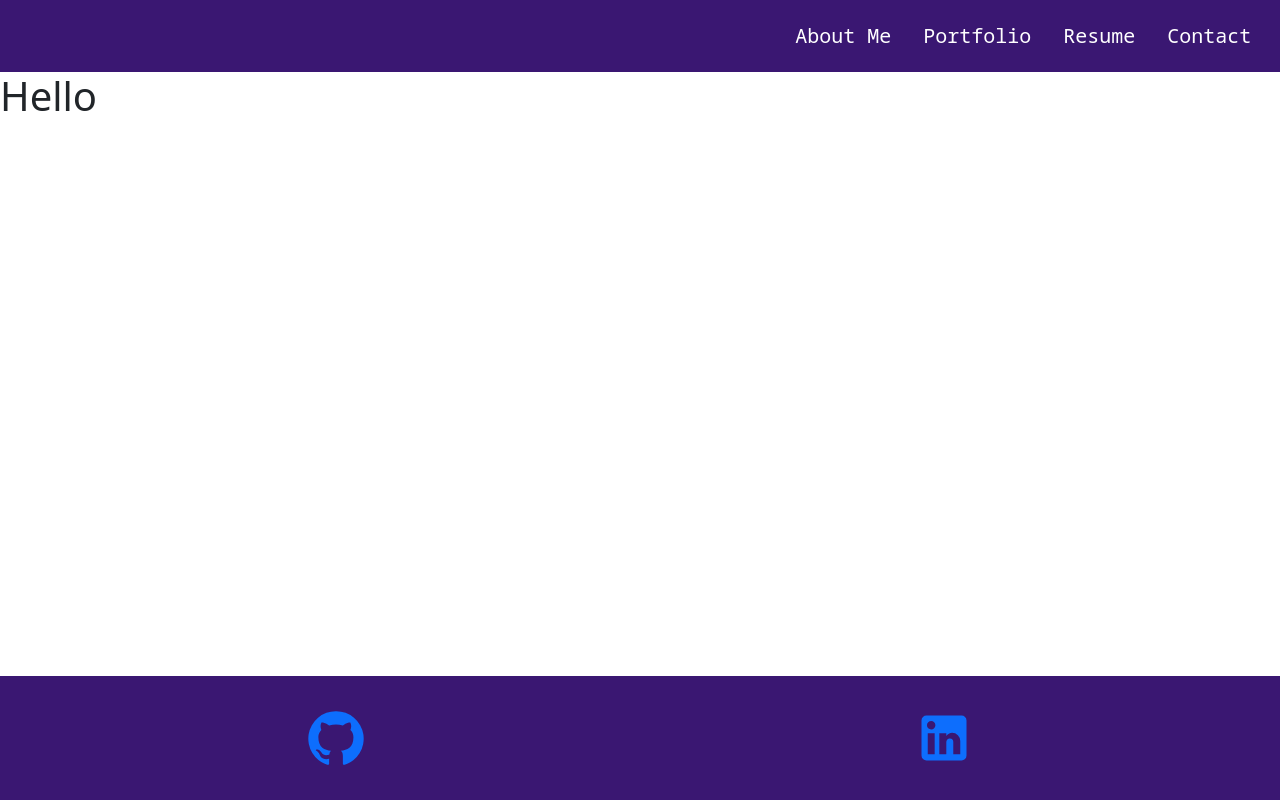
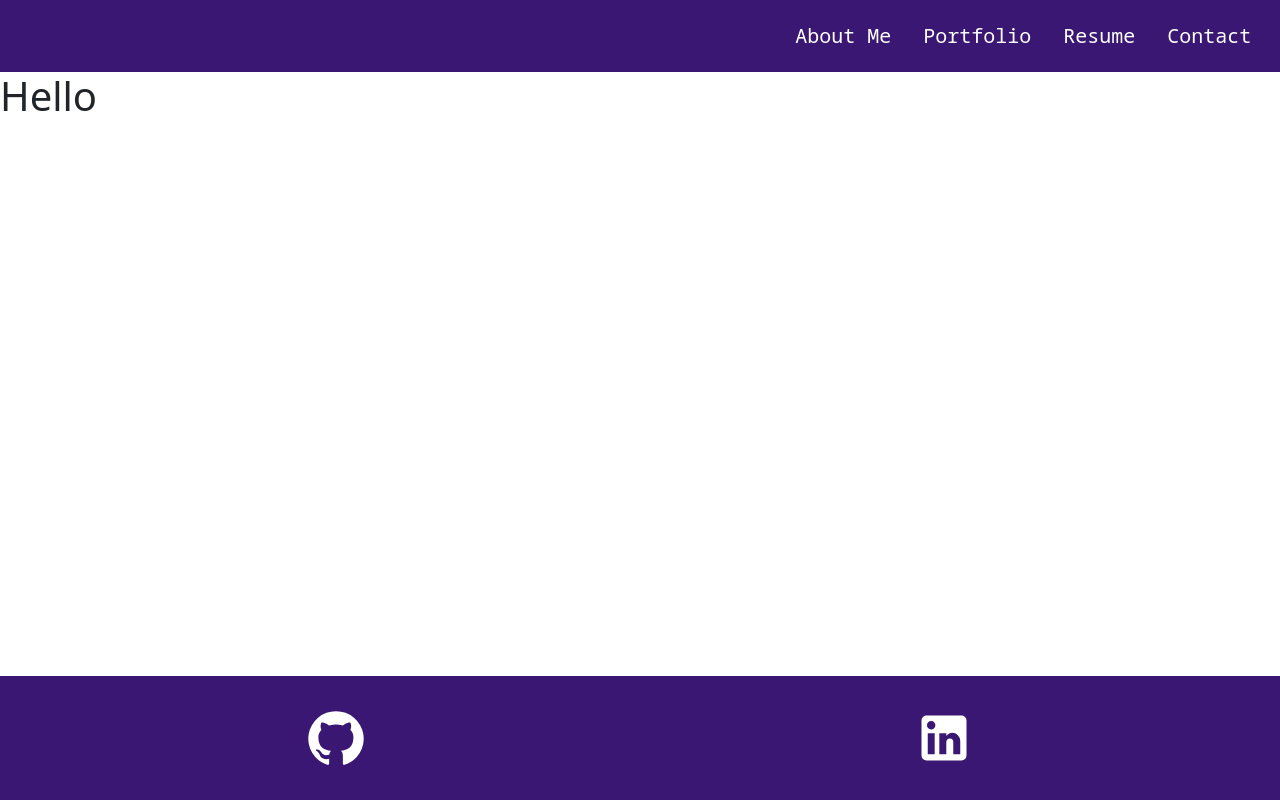
Before and after one commit to ValPal1320/VGonzalez_Portfolio_v2, a React (Create React App) app: page / in a window 1280 px wide. Built offline with nearby package versions, Linux system fonts and the light colour scheme.

Commit message:
styling edit on icons

```diff
--- a/src/components/Footer.css
+++ b/src/components/Footer.css
@@ -9,13 +9,10 @@
 #icon {
     display: flex;
     justify-content: space-around;
-}
-
-a {
     color: white;
 }
 
-a:hover {
+#icon:hover {
     color: yellowgreen;
     cursor: pointer;
 }
--- a/src/components/Footer.js
+++ b/src/components/Footer.js
@@ -8,8 +8,8 @@ function Footer() {
         <>
             <Card.Footer id="footer">
                 <div id="icon">
-                    <a href='https://github.com/ValPal1320'><GitHubIcon sx={{ fontSize: 60 }}></GitHubIcon></a>
-                    <a href='https://www.linkedin.com/in/valeria-gonzalez-9476a61ab/'><LinkedInIcon sx={{ fontSize: 60 }}></LinkedInIcon></a>
+                    <a href='https://github.com/ValPal1320'><GitHubIcon id="icon" sx={{ fontSize: 60 }}></GitHubIcon></a>
+                    <a href='https://www.linkedin.com/in/valeria-gonzalez-9476a61ab/'><LinkedInIcon id="icon" sx={{ fontSize: 60 }}></LinkedInIcon></a>
                 </div>
             </Card.Footer>
         </>
```
